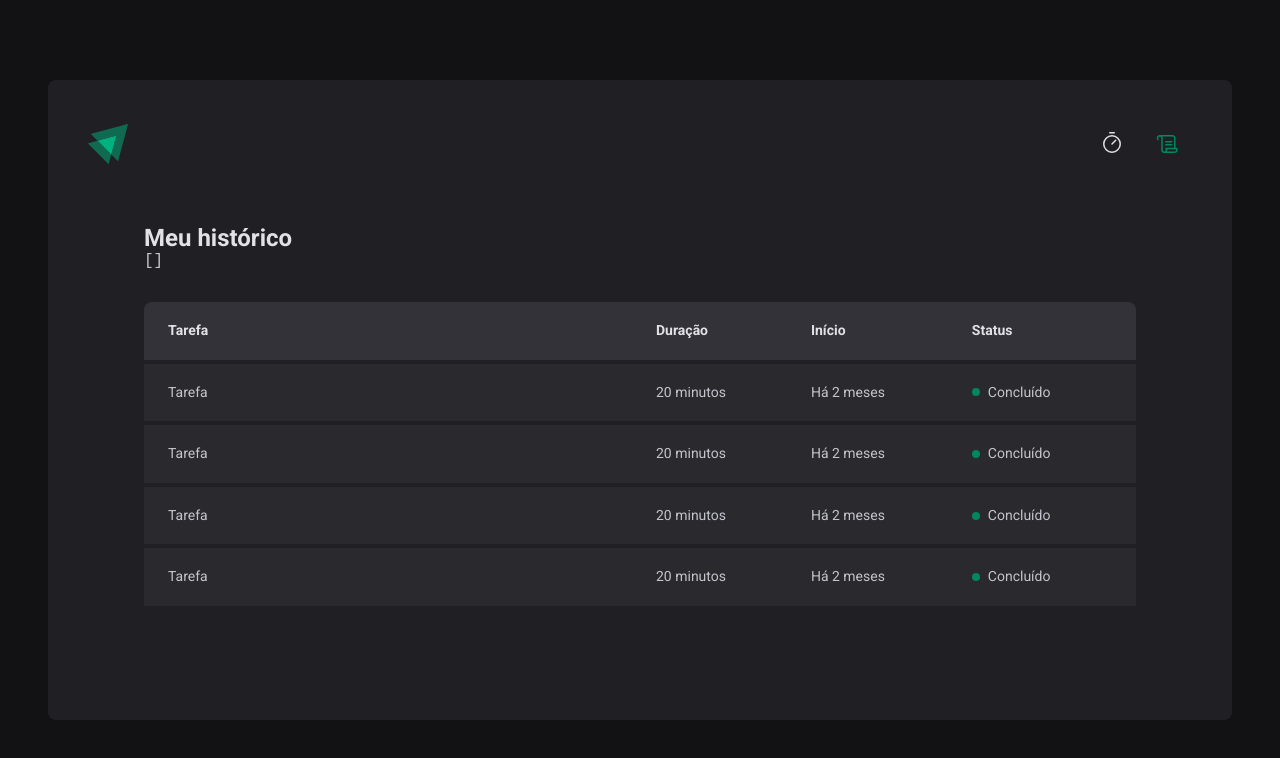
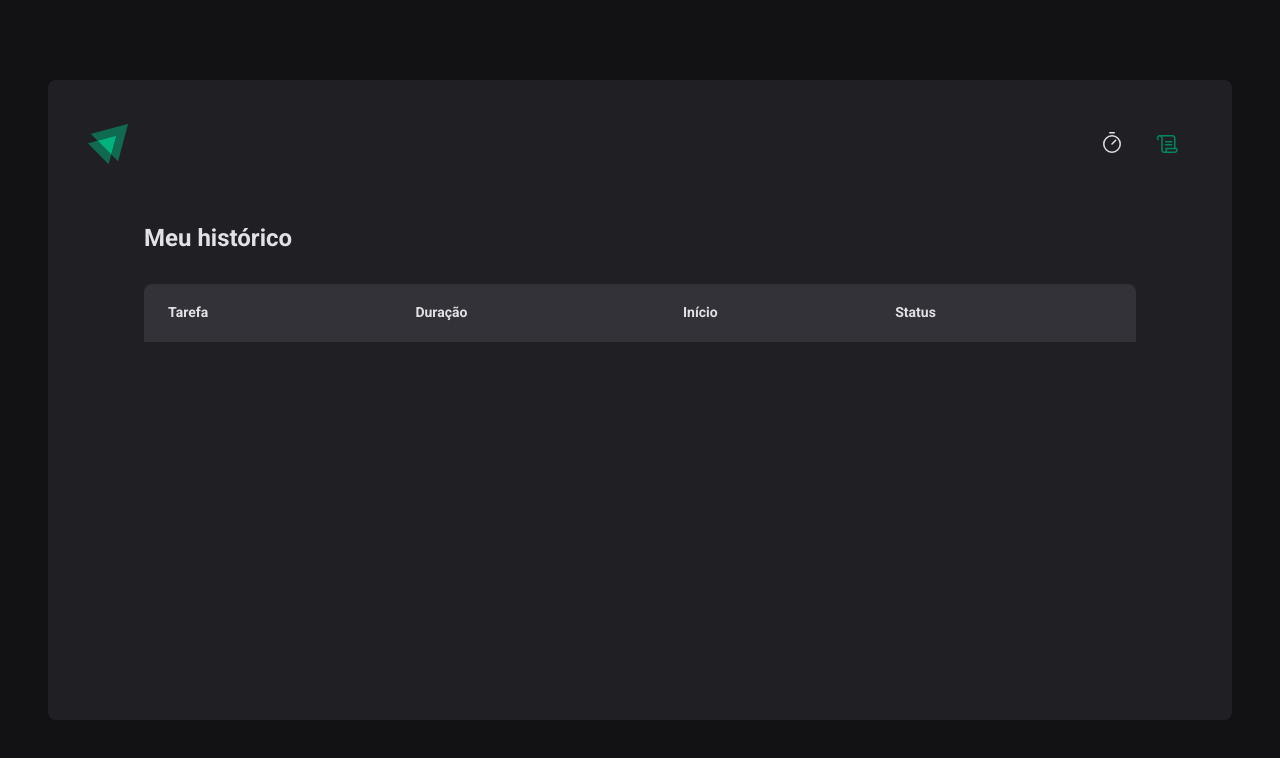
Before and after one commit to PedroHenriqueFernandes/timer, a React (Vite) app: page /history in a window 1280 px wide. Shown: the top 758 px of the page. Built offline with nearby package versions, Linux system fonts and the light colour scheme.

Commit message:
Feature: Reducer, ActionTypes

```diff
--- a/src/contexts/CyclesContext.tsx
+++ b/src/contexts/CyclesContext.tsx
@@ -1,13 +1,7 @@
-import { createContext, ReactNode, useState } from "react";
+import { createContext, ReactNode, useState, useReducer } from "react";
+import { ActoinTypes, Cycle, cyclesReducer } from "../reducers/cycles";
 
-interface Cycle {
-  id: string;
-  task: string;
-  minutesAmount: number;
-  startDate: Date;
-  interruptDate?: Date;
-  fineshedDate?: Date;
-}
+
 
 interface CreateCycleData {
   task: string;
@@ -31,13 +25,19 @@
   children: ReactNode;
 }
 
+
+
 export function CyclesContextProvider({
   children,
 }: CyclesContextProviderProps) {
-  const [cycles, setCycles] = useState<Cycle[]>([]);
-  const [activeCycleId, setActiveCycleId] = useState<string | null>(null);
+  const [cyclesState, dispatch] = useReducer(cyclesReducer, {
+    cycles: [],
+    activeCycleId: null
+  })
 
   const [amountSecondsPassed, setAmountSecondsPassed] = useState(0);
+
+  const { cycles, activeCycleId } = cyclesState
   const activeCycle = cycles.find((cycle) => cycle.id === activeCycleId);
 
   function setSecondsPassed(seconds: number) {
@@ -45,18 +45,12 @@
   }
 
   function markCurrentCycleAsFinished() {
-    setCycles((state) => {
-      return state.map((cycle) => {
-        if (cycle.id === activeCycleId) {
-          return {
-            ...cycle,
-            fineshedDate: new Date(),
-          };
-        } else {
-          return cycle;
-        }
-      });
-    });
+    dispatch({
+      type: ActoinTypes.MARK_CURRENT_CYCLE_FINISHED,
+      payload: {
+        activeCycleId
+      }
+    })
   }
 
   function createNewCycle(data: CreateCycleData) {
@@ -69,28 +63,26 @@
       startDate: new Date(),
     };
 
-    setCycles((state) => [...state, newCycle]);
-    setActiveCycleId(id);
+    dispatch({
+      type: ActoinTypes.ADD_NEW_CYCLE,
+      payload: {
+        newCycle
+      }
+    })
+
     setAmountSecondsPassed(0);
-
-    // reset();
   }
 
   function interruptCurrentCycle() {
-    setCycles((state) => {
-      return state.map((cycle) => {
-        if (cycle.id === activeCycleId) {
-          return {
-            ...cycle,
-            interruptDate: new Date(),
-          };
-        } else {
-          return cycle;
-        }
-      });
-    });
+    dispatch({
+      type: ActoinTypes.INTERRUPT_CURRENCY_CYCLE,
+      payload: {
+        activeCycleId
+      }
+    })
 
-    setActiveCycleId(null);
+    dispatch(activeCycleId)
+
   }
 
   return (
--- a/src/pages/History/History.tsx
+++ b/src/pages/History/History.tsx
@@ -1,6 +1,8 @@
 import { useContext } from "react";
 import { CyclesContext } from "../../contexts/CyclesContext";
 import { HistoryContainer, HistoryList, Status } from "./styles";
+import { formatDistanceToNow } from 'date-fns'
+import ptBR from 'date-fns/locale/pt-BR'
 
 export function History() {
   const { cycles } = useContext(CyclesContext);
@@ -8,8 +10,6 @@
   return (
     <HistoryContainer>
       <h1>Meu histórico</h1>
-
-      <pre>{JSON.stringify(cycles, null, 2)}</pre>
 
       <HistoryList>
         <table>
@@ -22,38 +22,23 @@
             </tr>
           </thead>
           <tbody>
-            <tr>
-              <td>Tarefa</td>
-              <td>20 minutos</td>
-              <td>Há 2 meses</td>
-              <td>
-                <Status statusColor="green">Concluído</Status>
-              </td>
-            </tr>
-            <tr>
-              <td>Tarefa</td>
-              <td>20 minutos</td>
-              <td>Há 2 meses</td>
-              <td>
-                <Status statusColor="green">Concluído</Status>
-              </td>
-            </tr>
-            <tr>
-              <td>Tarefa</td>
-              <td>20 minutos</td>
-              <td>Há 2 meses</td>
-              <td>
-                <Status statusColor="green">Concluído</Status>
-              </td>
-            </tr>
-            <tr>
-              <td>Tarefa</td>
-              <td>20 minutos</td>
-              <td>Há 2 meses</td>
-              <td>
-                <Status statusColor="green">Concluído</Status>
-              </td>
-            </tr>
+            {cycles.map(cycle => {
+              return (
+                <tr key={cycle.id}>
+                  <td>{cycle.task}</td>
+                  <td>{cycle.minutesAmount} minutos</td>
+                  <td>{formatDistanceToNow(cycle.startDate, {
+                    addSuffix: true,
+                    locale: ptBR
+                  })}</td>
+                  <td>
+                    {cycle.finishedDate && <Status statusColor="green">Concluído</Status>}
+                    {cycle.interruptDate && <Status statusColor="red">Interrompido</Status>}
+                    {(!cycle.finishedDate && !cycle.interruptDate) && <Status statusColor="yellow">Em andamento</Status>}
+                  </td>
+                </tr>
+              )
+            })}
           </tbody>
         </table>
       </HistoryList>
--- a/src/pages/Home/index.tsx
+++ b/src/pages/Home/index.tsx
@@ -42,14 +42,19 @@
     },
   });
 
-  const { handleSubmit, watch } = newCycleForm; // reset
+  const { handleSubmit, watch,reset } = newCycleForm;
 
   const task = watch("task");
   const isSubmitDisabled = !task;
 
+  function handleCreateNewCycle(data: newCycleFormData){
+    createNewCycle(data)
+    reset()
+  }
+
   return (
     <HomeContainer>
-      <form onSubmit={handleSubmit(createNewCycle)} action="">
+      <form onSubmit={handleSubmit(handleCreateNewCycle)} action="">
         <FormProvider {...newCycleForm}>
           <NewCycleForm />
         </FormProvider>
--- /dev/null
+++ b/src/reducers/cycles.ts
@@ -0,0 +1,62 @@
+export interface Cycle {
+    id: string;
+    task: string;
+    minutesAmount: number;
+    startDate: Date;
+    interruptDate?: Date;
+    finishedDate?: Date;
+  }
+
+interface CyclesState {
+    cycles: Cycle[],
+    activeCycleId: string | null
+  }
+
+export enum ActoinTypes {
+    ADD_NEW_CYCLE = "ADD_NEW_CYCLE",
+    INTERRUPT_CURRENCY_CYCLE = "INTERRUPT_CURRENCY_CYCLE",
+    MARK_CURRENT_CYCLE_FINISHED = "MARK_CURRENT_CYCLE_FINISHED"
+}
+
+export function cyclesReducer (state: CyclesState, action: any) {
+    switch (action.type) {
+      case ActoinTypes.ADD_NEW_CYCLE:
+        return {
+          ...state,
+          cycles: [...state.cycles, action.payload.newCycle],
+          activeCycleId: action.payload.newCycle.id
+        }
+      case ActoinTypes.INTERRUPT_CURRENCY_CYCLE:
+        return {
+          ...state,
+          cycles: state.cycles.map((cycle) => {
+            if (cycle.id === state.activeCycleId) {
+              return {
+                ...cycle,
+                interruptDate: new Date(),
+              };
+            } else {
+              return cycle;
+            }
+          }),
+          activeCycleId: null
+        }
+      case ActoinTypes.MARK_CURRENT_CYCLE_FINISHED:
+        return {
+          ...state,
+          cycles: state.cycles.map((cycle) => {
+            if (cycle.id === state.activeCycleId) {
+              return {
+                ...cycle,
+                finishedDate: new Date(),
+              };
+            } else {
+              return cycle;
+            }
+          }),
+          activeCycleId: null
+        }
+      default:
+        return state
+    }
+  }
```
